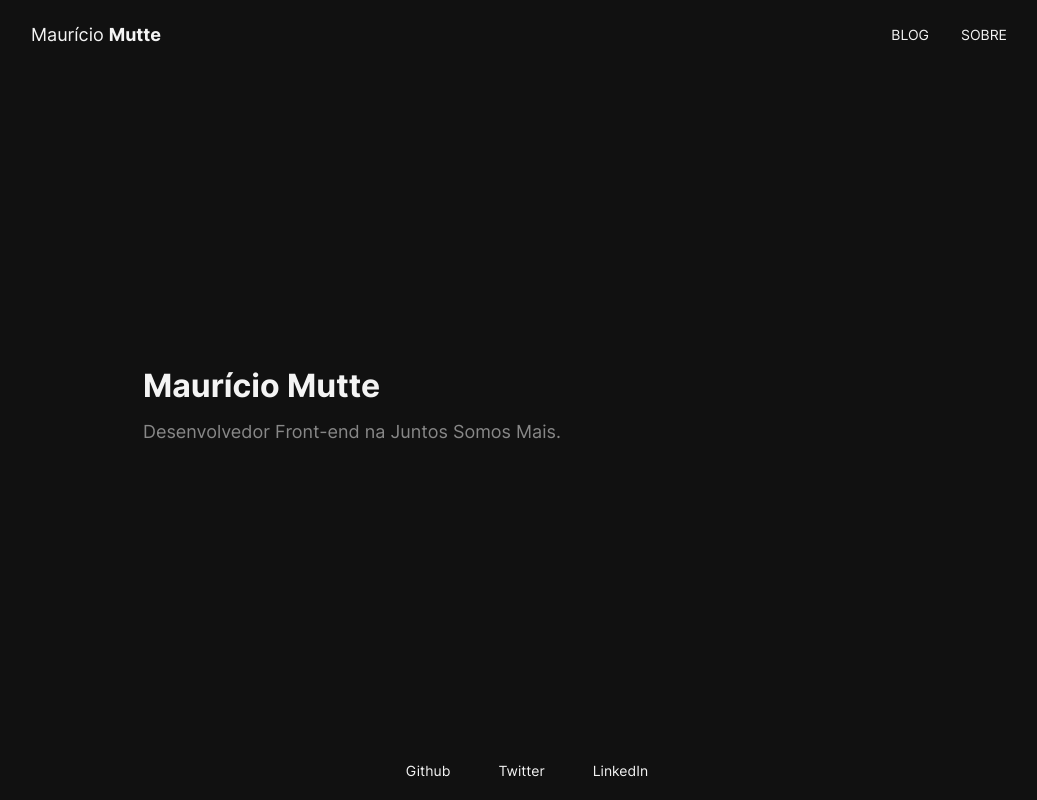
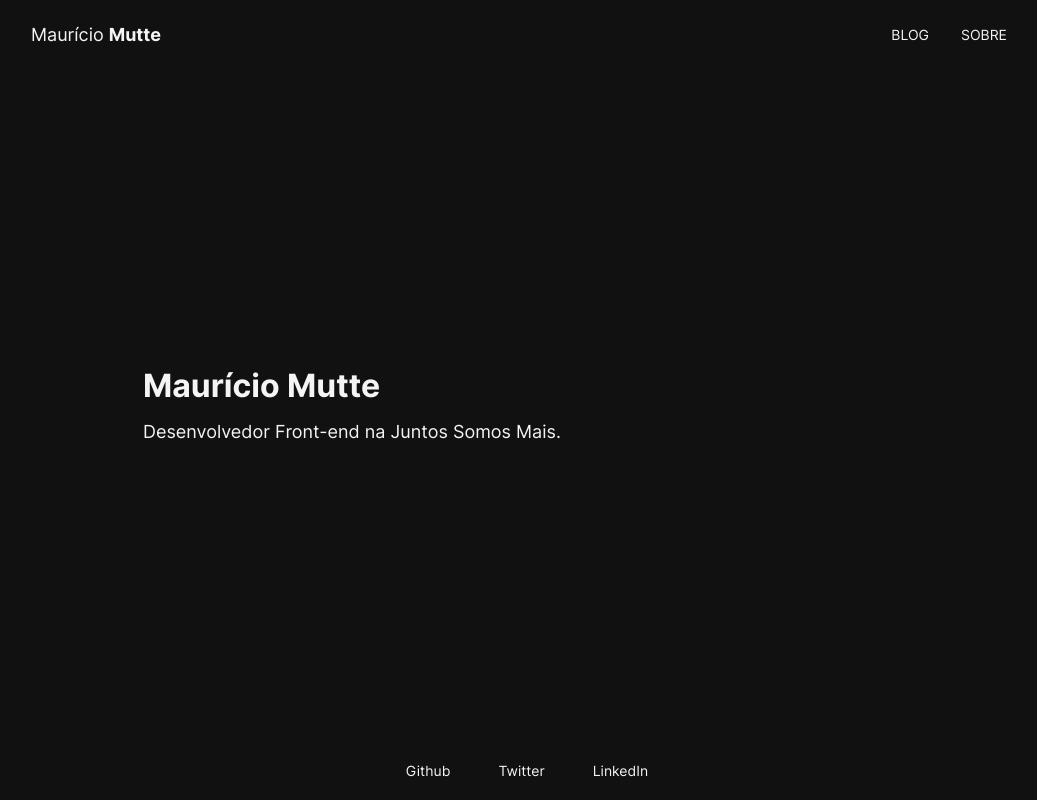
Before and after one commit to angelapo7777/mauriciomutte, a Next.js app: page / in a window 1280 px wide. Shown: the whole page, without its empty margins (113-1150 px from the left). Built offline with nearby package versions, Linux system fonts and the light colour scheme.

Commit message:
feat: add text color global var

```diff
--- a/src/styles/global.css
+++ b/src/styles/global.css
@@ -1,5 +1,5 @@
 :root {
-  --secondaryColor: #888888;
+  --textColor: #a1a1a1;
   --backgroundColor: #111111;
   --white: #f4f4f4;
   --white-2: #c6c6c6;
```
